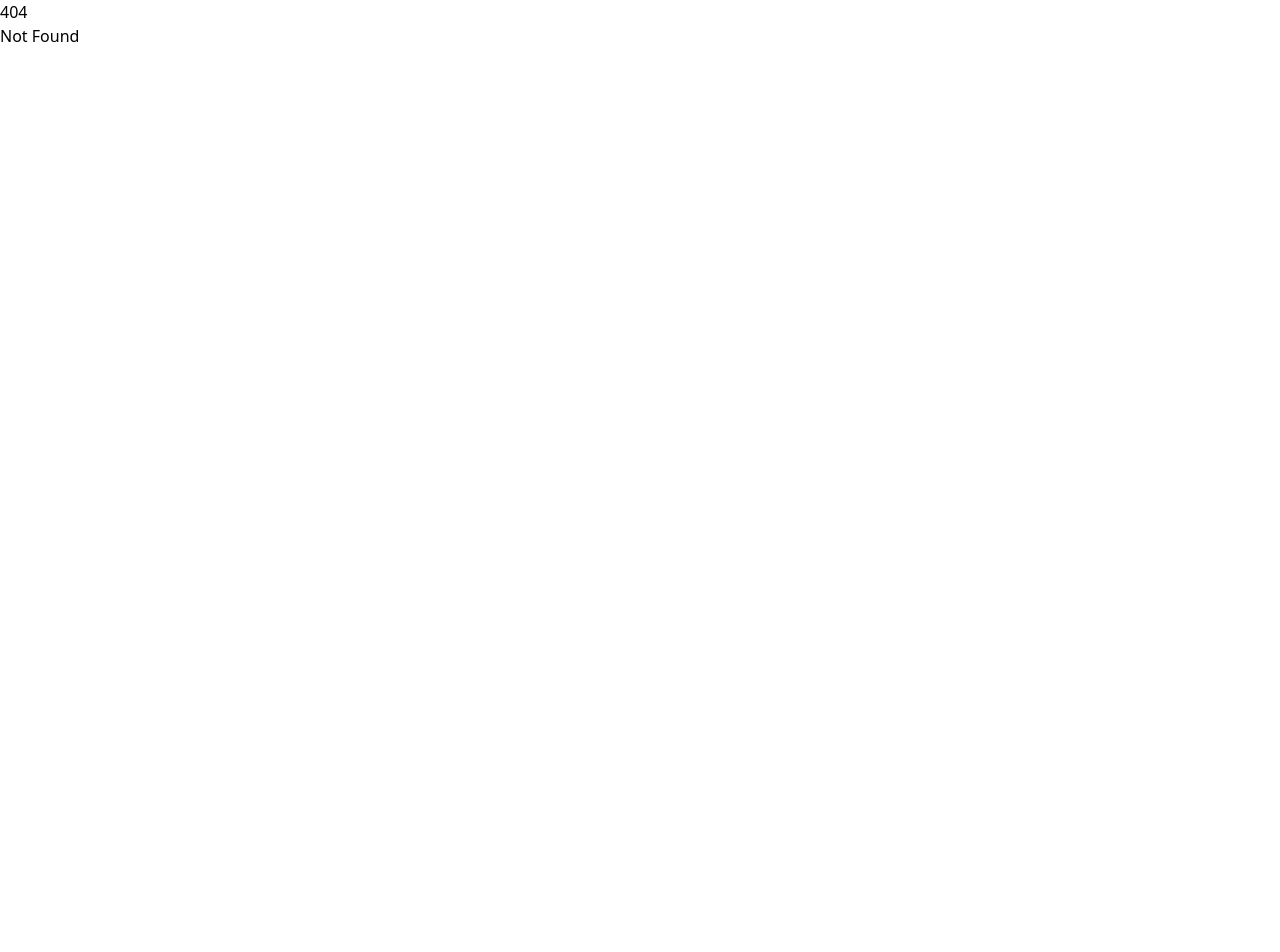
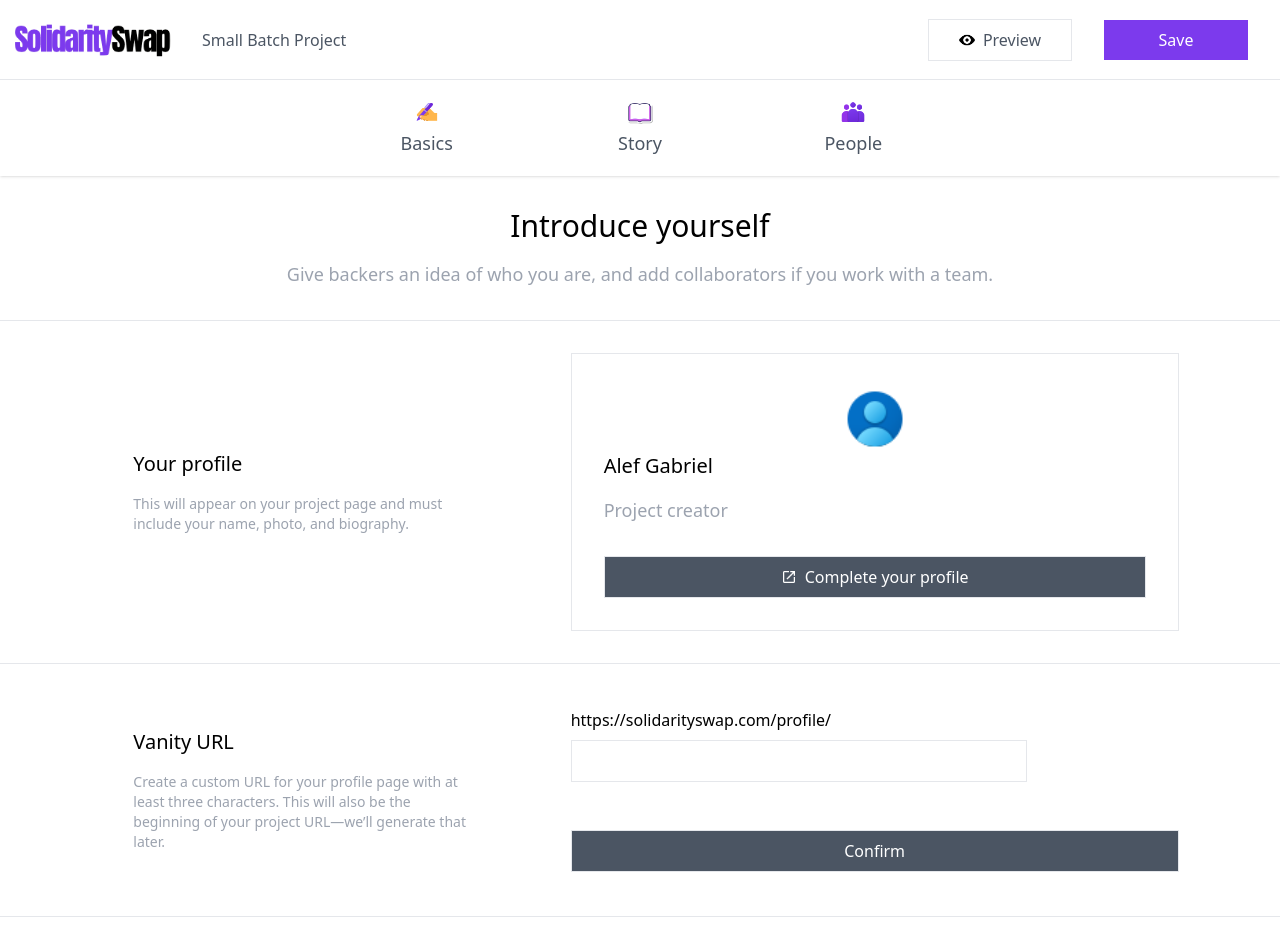
Before and after one commit to Alef-gabriel/solidaryswap, a SvelteKit app: page /edit/people in a window 1280 px wide. Before the commit this address had no page. Shown: the top 952 px of the page. Before the commit the page ends 800 px from the top, so only its background shows below. Built offline with nearby package versions, Linux system fonts and the light colour scheme.

Commit message:
create edit project people page

```diff
--- /dev/null
+++ b/src/routes/edit/people/+page.svelte
@@ -0,0 +1,102 @@
+<script>
+  import MainProjectNavBar from "$lib/MainProjectNavBar.svelte";
+  import EditProjectNavBar from "$lib/EditProjectNavBar.svelte";
+</script>
+
+<MainProjectNavBar />
+<EditProjectNavBar />
+<div class="flex flex-col justify-center items-center w-full h-36">
+  <h1 class="text-3xl pb-4">Introduce yourself</h1>
+  <p class="text-gray-400 text-lg">
+    Give backers an idea of who you are, and add collaborators if you work with
+    a team.
+  </p>
+</div>
+<hr />
+<div class="flex gap-16 w-full h-86 items-center justify-center p-8">
+  <div class="w-2/6 p-8">
+    <h2 class="text-xl pb-4">Your profile</h2>
+    <p class="text-gray-400 text-sm">
+      This will appear on your project page and must include your name, photo,
+      and biography.
+    </p>
+  </div>
+  <div class="flex flex-col gap-4 w-2/4">
+    <div class="w-full border p-8">
+      <div class="flex items-center justify-center">
+        <div id="pic-user"></div>
+      </div>
+      <div class="w-full felx flex-col gap-4 pb-8">
+        <h2 class="text-xl pb-4">Alef Gabriel</h2>
+        <p class="text-gray-400 text-lg">Project creator</p>
+      </div>
+      <button
+        class="bg-gray-600 hover:bg-gray-900 border text-white py-2 px-4 w-full flex items-center justify-center gap-2"
+      >
+        <div id="pic-next"></div>
+        Complete your profile
+      </button>
+    </div>
+  </div>
+</div>
+<hr />
+<div class="flex gap-16 w-full h-86 items-center justify-center p-8">
+  <div class="w-2/6 p-8">
+    <h2 class="text-xl pb-4">Vanity URL</h2>
+    <p class="text-gray-400 text-sm">
+      Create a custom URL for your profile page with at least three characters.
+      This will also be the beginning of your project URL—we’ll generate that
+      later.
+    </p>
+  </div>
+  <div class="flex flex-col gap-4 w-2/4">
+    <div class="w-full felx flex-col gap-4 pb-8">
+      <label for="title" class="block mb-2 text"
+        >https://solidarityswap.com/profile/</label
+      >
+      <input
+        type="text"
+        id="subtitle"
+        class="w-3/4 p-2 bg-white border focus:outline-none"
+      />
+    </div>
+    <button
+      class="bg-gray-600 hover:bg-gray-900 border text-white py-2 px-4 w-full flex items-center justify-center gap-2"
+    >
+      Confirm
+    </button>
+  </div>
+</div>
+<hr>
+<div class="flex gap-16 w-full h-86 items-center justify-center p-8">
+	<div class="w-2/6 p-8">
+	  <h2 class="text-xl pb-4">Collaborators (optional)</h2>
+	  <p class="text-gray-400 text-sm">
+		If you're working with others, you can grant them permission to edit this project, communicate with backers, and coordinate reward fulfillment.
+	  </p>
+	</div>
+	<div class="flex flex-col gap-4 w-2/4">
+	  <button
+		class="bg-gray-300 hover:bg-gray-500 border py-2 px-4 w-full flex items-center justify-center gap-2"
+	  >
+		Add your first collaborators
+	  </button>
+	</div>
+  </div>
+<style>
+  #pic-next {
+    background-image: url("$lib/images/link.png");
+    background-position: center;
+    background-size: cover;
+    width: 16px;
+    height: 16px;
+  }
+
+  #pic-user {
+    background-image: url("$lib/images/user.png");
+    background-position: center;
+    background-size: cover;
+    width: 66px;
+    height: 66px;
+  }
+</style>
```
Also changed, not shown: src/lib/images/link.png (added), src/lib/images/user.png (added).
